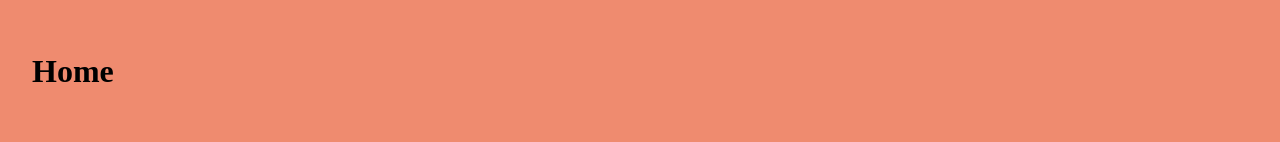
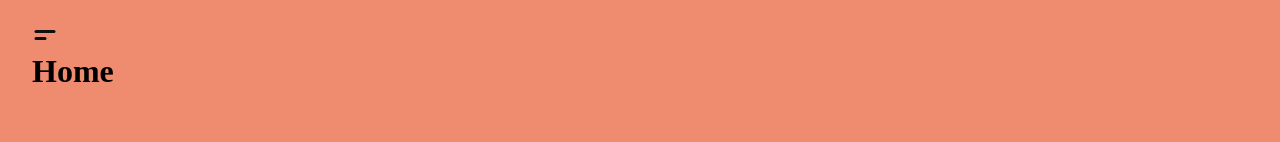
Before and after one commit to sandboxnu/knowyouroptions, a Next.js app in the folder frontend/: page /home in a window 1280 px wide. Shown: the top 142 px of the page. Built offline with nearby package versions, Linux system fonts and the light colour scheme; a web font is replaced by a local one.

Commit message:
style changes

```diff
--- /dev/null
+++ b/frontend/components/Layout.tsx
@@ -0,0 +1,24 @@
+import Sidebar from './Sidebar';
+import styled from 'styled-components';
+import { ReactElement } from 'react';
+
+const PageContainer = styled.div`
+  width: 100vw;
+  height: 100vh;
+  position: relative;
+`;
+
+interface LayoutProps {
+  children: JSX.Element | string;
+}
+
+const Layout = ({ children }: LayoutProps): ReactElement => {
+  return (
+    <PageContainer>
+      <Sidebar />
+      {children}
+    </PageContainer>
+  );
+};
+
+export default Layout;
--- a/frontend/components/Sidebar.tsx
+++ b/frontend/components/Sidebar.tsx
@@ -15,8 +15,13 @@ import SvgTakeQuestionnaire from '../public/take-questionnaire.svg';
 
 const MenuHeading = styled.h1`
   color: #911d7a;
-  font-family: 'DIN 2014';
+  font-family: 'din-2014';
   font-size: 1rem;
+  font-weight: bold;
+
+  > * {
+    margin-right: 10px;
+  }
 `;
 
 const MenuElements = styled.div`
@@ -31,6 +36,10 @@ const MenuElements = styled.div`
       font-size: 0.8rem;
     }
   }
+
+  > * {
+    margin-left: 15px;
+  }
 `;
 
 const SidebarDiv = styled.div`
@@ -39,6 +48,7 @@ const SidebarDiv = styled.div`
   y: 0;
   width: 70vw;
   height: 100vh;
+  z-index: 10;
 `;
 
 const MenuSection = styled.div`
@@ -54,11 +64,16 @@ const MenuSection = styled.div`
 const TwoColumns = styled.div`
   display: flex;
   margin-left: 10px;
+
+  > * {
+    margin-left: 20px;
+  }
 `;
 const ColumnItem = styled.div`
   width: 50%;
   :hover {
     color: #800080;
+    font-weight: bold;
   }
   & > a {
     font-family: 'roboto';
@@ -215,7 +230,7 @@ const Sidebar = (): ReactElement => {
         <SvgMenuIcon
           cursor="pointer"
           onClick={() => setOpen(true)}
-          style={{ width: '30px' }}
+          style={{ width: '30px', marginLeft: '30px', marginTop: '30px' }}
           ghost
         />
       )}
--- a/frontend/pages/home.tsx
+++ b/frontend/pages/home.tsx
@@ -3,6 +3,7 @@ import Card from '../components/Card';
 import styled from 'styled-components';
 import Image from 'next/image';
 import homepagePic from '../public/home-image.png';
+import Layout from '../components/Layout';
 
 const HomeContainer = styled.div`
   background-color: #ef8b6f;
@@ -30,6 +31,7 @@ const ImageContainer = styled(Row)`
 
 const Home = (): ReactElement => {
   return (
+    <Layout>
       <HomeContainer>
         <HomeTitle>Home</HomeTitle>
         <ImageContainer>
@@ -53,6 +55,7 @@ const Home = (): ReactElement => {
           link="/quiz"
         />
       </HomeContainer>
+    </Layout>
   );
 };
 
```
Lines whose indentation alone changed are shown as unchanged.
